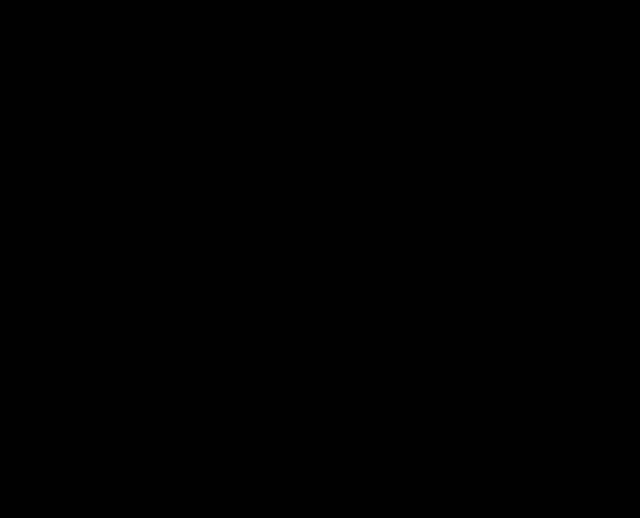
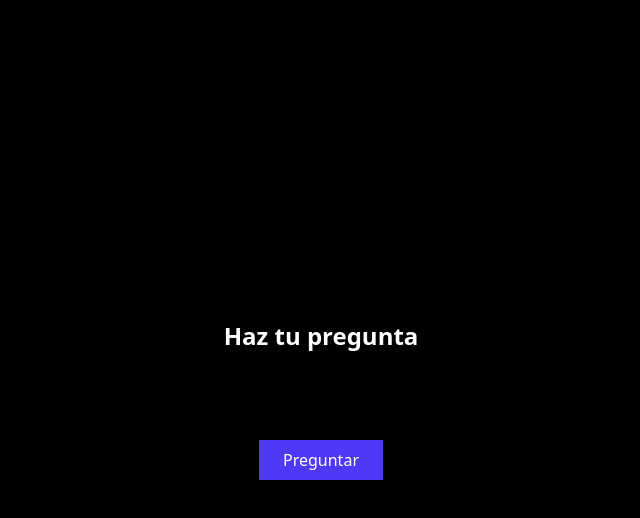
Before and after one commit to JessCardenas/oraculov1, a React (Vite) app: page / in a window 1280 px wide. Both pictures are taken after a click on the button "Consultar al oráculo". Shown: the top 518 px of the page, without its empty margins (319-959 px from the left). Built offline with nearby package versions, Linux system fonts and the light colour scheme.

Commit message:
añadida lógica de pantalla oráculo y respuesta

```diff
--- a/src/components/OraculoScreen.jsx
+++ b/src/components/OraculoScreen.jsx
@@ -1,2 +1,34 @@
-function OraculoScreen() {}
+import { useState } from "react";
+import { obtenerRespuesta } from "../utils/respuestas";
+
+function OraculoScreen({ setPregunta, setRespuesta, cambiarPantalla }) {
+  const [input, setInput] = useState("");
+
+  const manejarPregunta = () => {
+    if (input.trim() === "") return;
+    setPregunta(input);
+    const respuesta = obtenerRespuesta();
+    setRespuesta(respuesta);
+    cambiarPantalla("resultado");
+  };
+
+  return (
+    <div className="text-center space-y-4">
+      <h2 className="text-2xl font-semibold">Haz tu pregunta</h2>
+      <input
+        type="text"
+        placeholder="¿Qué deseas saber?"
+        value={input}
+        onChange={(e) => setInput(e.target.value)}
+        className="p-2 rounded-md text-black"
+      />
+      <button
+        onClick={manejarPregunta}
+        className="block mx-auto mt-4 px-6 py-2 bg-indigo-600 hover:bg-indigo-700"
+      >
+        Preguntar
+      </button>
+    </div>
+  );
+}
 export default OraculoScreen;
--- a/src/components/RespuestaScreen.jsx
+++ b/src/components/RespuestaScreen.jsx
@@ -1,3 +1,20 @@
-function RespuestaScreen() {}
+function RespuestaScreen({ pregunta, respuesta, volver }) {
+  return (
+    <div className="text-center space-y-6">
+      <h2 className="text-2xl font-bold"> Tu pregunta: </h2>
+      <p className="italic">{pregunta}</p>
+      <div className="text-3xl font-bold text-green-400 animale-pulse">
+        {" "}
+        {respuesta}
+      </div>
+      <button
+        onClick={() => volver("home")}
+        className="mt-6 px-6 py-2 bg-gray-700 hoover:bg-gray-800 rounded-lg"
+      >
+        Volver al inicio
+      </button>
+    </div>
+  );
+}
 
 export default RespuestaScreen;
```
